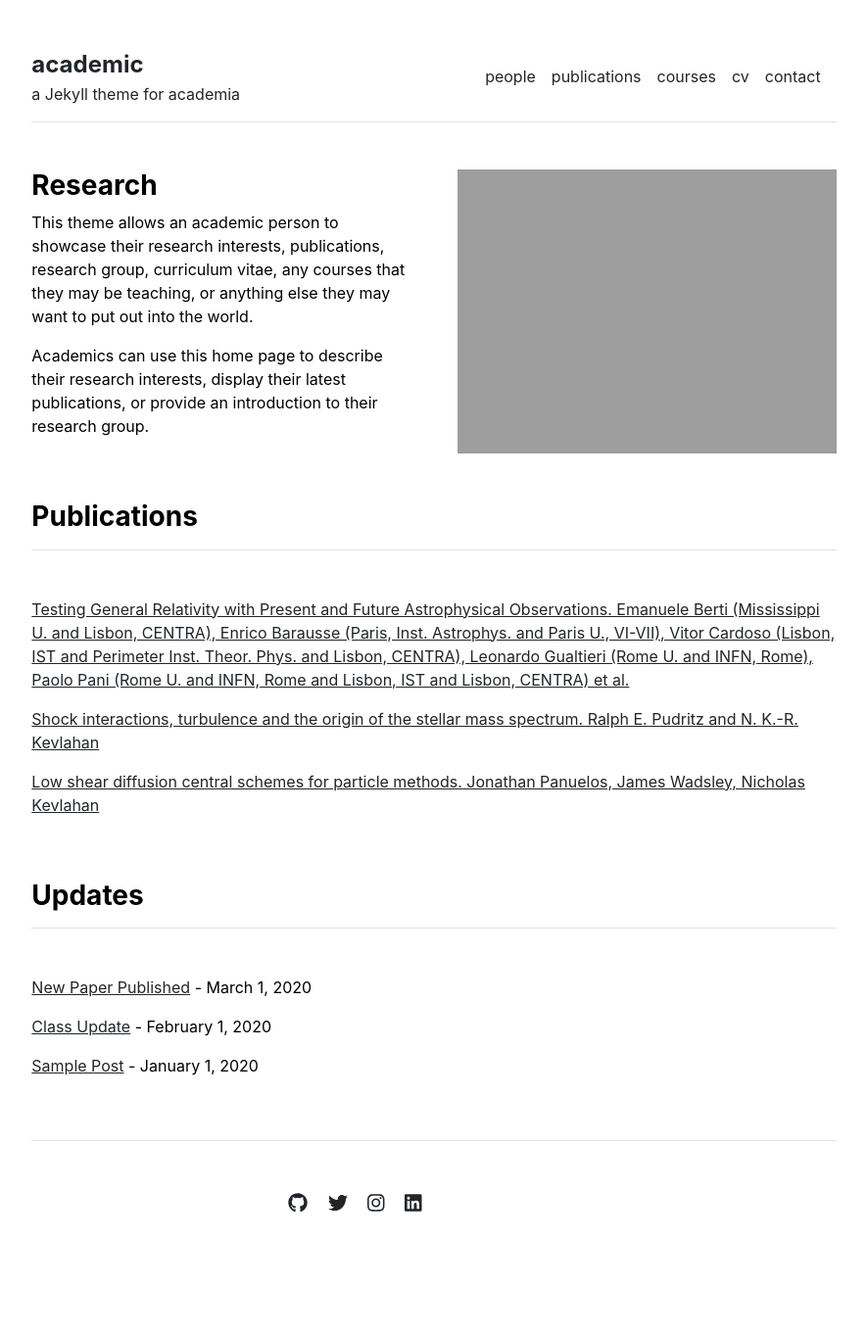
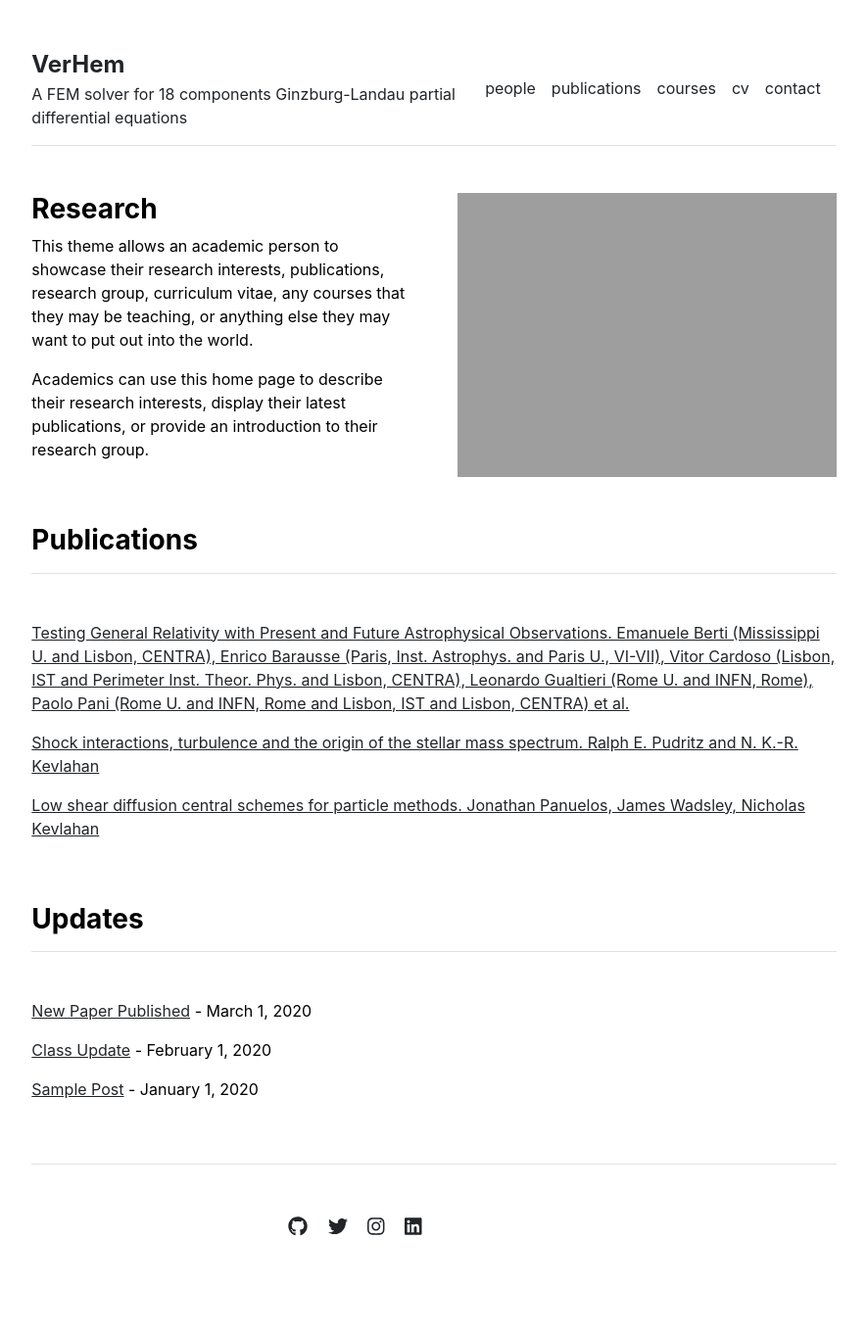
Before and after one commit to VerHem/VerHem.github.io, a Jekyll site: the page built from index.md, in a window 1280 px wide. Shown: the whole page at 98% size, without its empty margins (197-1082 px from the left). Built offline with Jekyll 4.4.1, drawn with Linux system fonts in a browser that asks for light colours; before the commit the page ends 1339 px from its top, so only the background shows below that.

Commit message:
change _config.yml

```diff
--- a/_config.yml
+++ b/_config.yml
@@ -1,4 +1,4 @@
-url: "" # the base hostname & protocol for your site, e.g. http://example.com
+url: "https://verhem.github.io" # the base hostname & protocol for your site, e.g. http://example.com
 baseurl: "" # the subpath of your site, e.g. /blog
-title: "academic" # the name of your site, e.g. ACME Corp.
-description: "a Jekyll theme for academia"
+title: "VerHem" # the name of your site, e.g. ACME Corp.
+description: "A FEM solver for 18 components Ginzburg-Landau partial differential equations"
```
